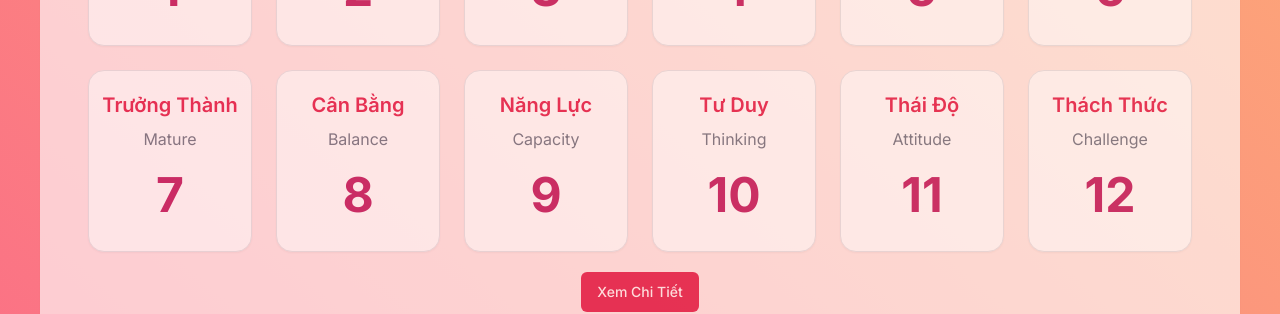
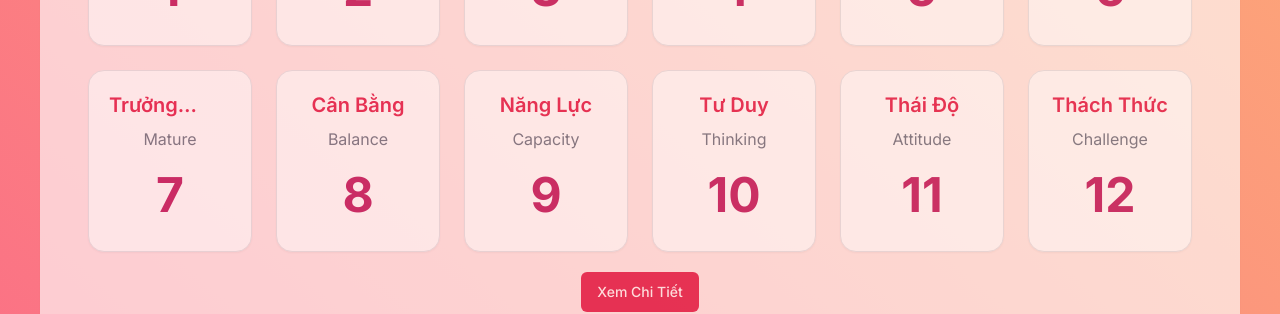
Before and after one commit to LaThinh/thansohoc, a Next.js app: page /analyze-name in a window 1280 px wide. Shown: the part 838-1152 px from the top of the page. Built offline with nearby package versions, Linux system fonts and the light colour scheme.

Commit message:
Update layout IndexList

```diff
--- a/app/layout.tsx
+++ b/app/layout.tsx
@@ -28,7 +28,7 @@ export default function RootLayout({
           disableTransitionOnChange
         >
           <Header />
-          <div className="main flex flex-col min-h-[calc(100vh-128px)]">
+          <div className="main box-border flex flex-col min-h-[calc(100vh-128px)]">
             {children}
           </div>
           <Footer />
--- a/app/numIndex/[slug]/[value]/page.tsx
+++ b/app/numIndex/[slug]/[value]/page.tsx
@@ -19,6 +19,10 @@ function NumerologyIndexDetailPage({
       <h1 className="page-title">
         Chỉ số {NumerologyInfo?.title_vn} giá trị {params.value}
       </h1>
+      <p>
+        Diễn giải thông tin Chỉ số {NumerologyInfo?.title_vn} giá trị{" "}
+        {params.value}{" "}
+      </p>
     </div>
   );
 }
--- a/components/numerology/IndexList.tsx
+++ b/components/numerology/IndexList.tsx
@@ -17,10 +17,14 @@ function IndexList({ indexList }: { indexList?: INumerologyIndex[] }) {
             {IndexList.map((item, index) => (
               <Link
                 href={`/numIndex/${item.name}/${item?.value || item.id}`}
-                className="index-item border rounded-2xl shadow-sm bg-white hover:bg-slate-100 py-5 px-3 flex flex-col gap-2 aspect-square items-center"
+                className="index-item  border rounded-2xl shadow-sm bg-white hover:bg-slate-100 p-5 flex flex-col gap-2
+                aspect-square box-border items-center"
                 key={index}
+                title={`Xem chi tiết Chỉ số ${item.title_vn} giá trị ${
+                  item?.value || item.id
+                }`}
               >
-                <h4 className="text-xl font-semibold text-primary line-clamp-1 capitalize">
+                <h4 className="text-xl font-semibold text-primary line-clamp-1 capitalize dark:text-slate-700">
                   {item.title_vn}
                 </h4>
                 <h5 className="text-base text-gray-500 line-clamp-1 capitalize">
```
